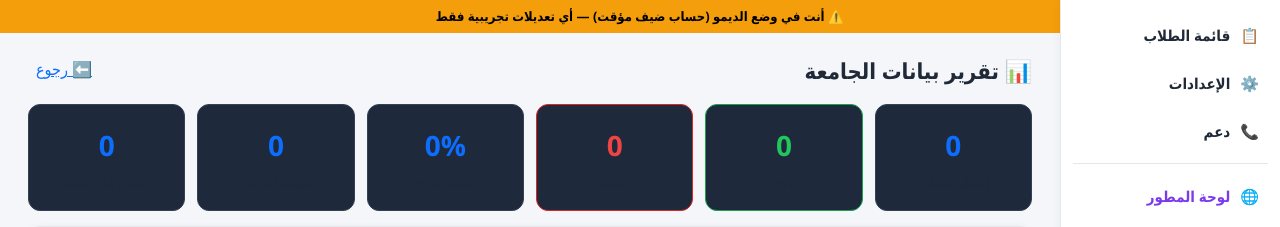
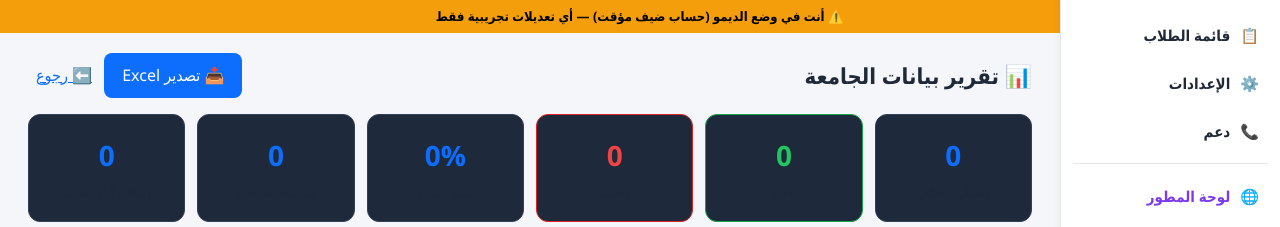
Before and after one commit to ali200082/azfa, a Flask app: page /reports/statistics in a window 1280 px wide. Shown: the part 65-292 px from the top of the page. Run offline with Flask 3, Linux system fonts and the light colour scheme; the visitor is signed in with stand-in values (Sample User, id 1); data that the repository does not hold is empty.

Commit message:
feat: add Excel export button on full university data report

```diff
--- a/templates/statistics.html
+++ b/templates/statistics.html
@@ -3,7 +3,10 @@
 {% block content %}
 <div class="page-header">
   <h1>📊 تقرير بيانات الجامعة</h1>
-  <a href="{{ url_for('reports_page') }}" class="btn-link">⬅️ رجوع</a>
+  <div>
+    <a href="{{ url_for('reports_export') }}" class="btn-primary">📥 تصدير Excel</a>
+    <a href="{{ url_for('reports_page') }}" class="btn-link">⬅️ رجوع</a>
+  </div>
 </div>
 
 <div class="stat-grid">
```
